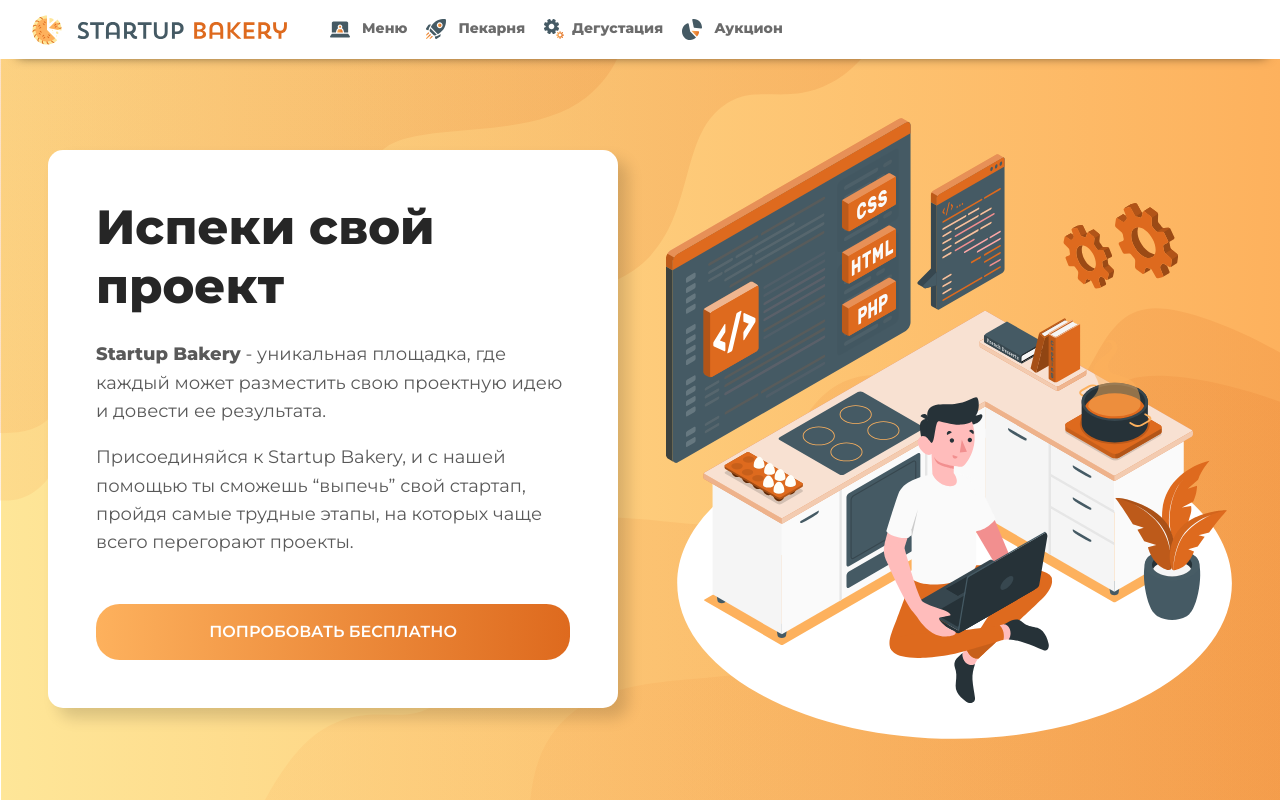
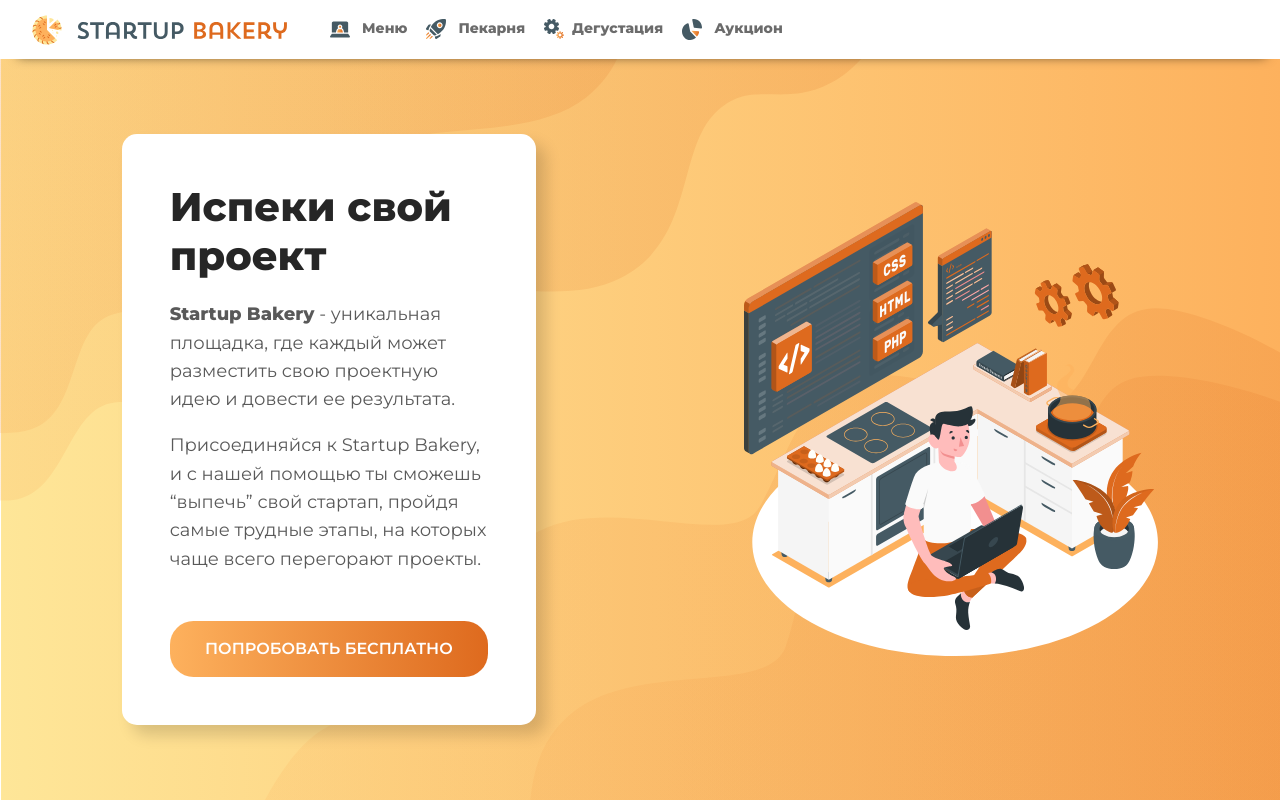
Before and after one commit to tranquilpuma830/startup-bakery, a Next.js app: page / in a window 1280 px wide. Built offline with nearby package versions, Linux system fonts and the light colour scheme.

Commit message:
Fixed landing page

```diff
--- a/pages/index.js
+++ b/pages/index.js
@@ -1,43 +1,60 @@
-import React from 'react';
-import Link from 'next/link';
-import Header from '../containers/Header/Header';
-import '../styles/main.scss';
-import { Input, Typography, Layout, Form } from 'antd';
+import React from "react";
+import Link from "next/link";
+import Header from "../containers/Header/Header";
+import "../styles/main.scss";
+import { Input, Typography, Layout, Form } from "antd";
 
 const { Content } = Layout;
 const { Text, Title } = Typography;
 
 export default function Home() {
   return (
-    <Layout className="d-flex mx-auto flex-column bg" style={{ height: '100vh' }}>
+    <Layout
+      className="d-flex mx-auto flex-column bg"
+      style={{ height: "100vh" }}
+    >
       <Header forLanding />
-      <Content className="container-fluid d-flex px-5 align-items-center">
-        <div className="my-auto mr-5 mh-100 w-50 p-5 card-empty">
+      <Content className="container-fluid d-flex align-items-center">
+        <div className="row justify-content-center">
+          <div className="col-12 col-lg-10">
+            <div className="row align-items-center justify-content-between">
+              <div className="col-12 col-md-6 col-lg-5">
+                <div className="w-100 p-5 card-empty">
                   <Title className="font-weight-bold lead-land-title">
                     Испеки свой проект
                   </Title>
 
                   <div className="lead-land-text">
                     <p>
-              <b>Startup Bakery</b> - уникальная площадка, где каждый может разместить свою проектную идею и довести ее
+                      <b>Startup Bakery</b> - уникальная площадка, где каждый
+                      может разместить свою проектную идею и довести ее
                       результата.
                     </p>
                     <p>
-              Присоединяйся к Startup Bakery, и с нашей помощью ты сможешь “выпечь” свой стартап, пройдя самые трудные
-              этапы, на которых чаще всего перегорают проекты.
+                      Присоединяйся к Startup Bakery, и с нашей помощью ты
+                      сможешь “выпечь” свой стартап, пройдя самые трудные этапы,
+                      на которых чаще всего перегорают проекты.
                     </p>
                   </div>
 
+                  <div className="mt-lg-5 mt-md-3">
                     <Link href="/login">
                       <a
-              className="btn-gradient btn btn-primary mt-lg-5 mt-md-3 w-lg-50 py-lg-3 py-2 d-block text-uppercase"
+                        className="btn-gradient btn btn- w-lg-50 py-lg-3 py-2 d-block text-uppercase"
                         style={{ fontWeight: 600 }}
                       >
                         Попробовать бесплатно
                       </a>
                     </Link>
                   </div>
-        <div className="my-auto w-50 bg-guy" style={{ height: '90vh' }} />
+                </div>
+              </div>
+              <div className="col-12 col-md-6 col-lg-5">
+                <div className="w-100 bg-guy" style={{ height: "90vh" }} />
+              </div>
+            </div>
+          </div>
+        </div>
       </Content>
     </Layout>
   );
--- a/styles/main.scss
+++ b/styles/main.scss
@@ -161,7 +161,7 @@
 }
 
 .lead-land-title {
-  font-size: 48px !important;
+  font-size: 40px !important;
 }
 
 // Medium devices (tablets, less than 992px)
```
Lines whose indentation alone changed are shown as unchanged.
